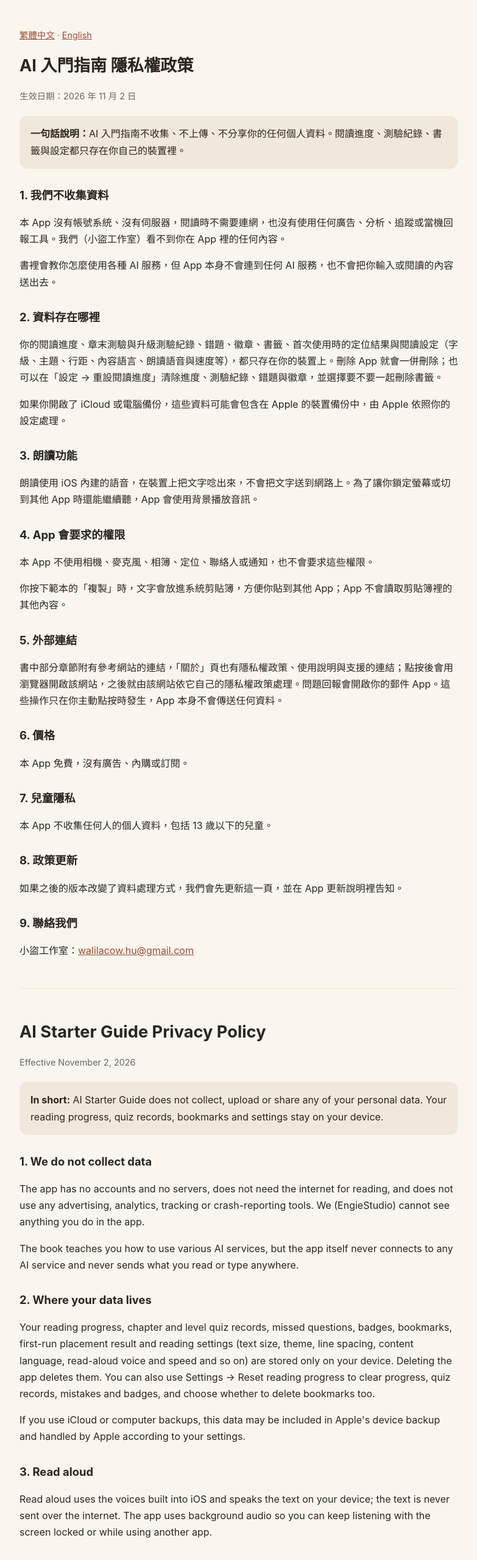
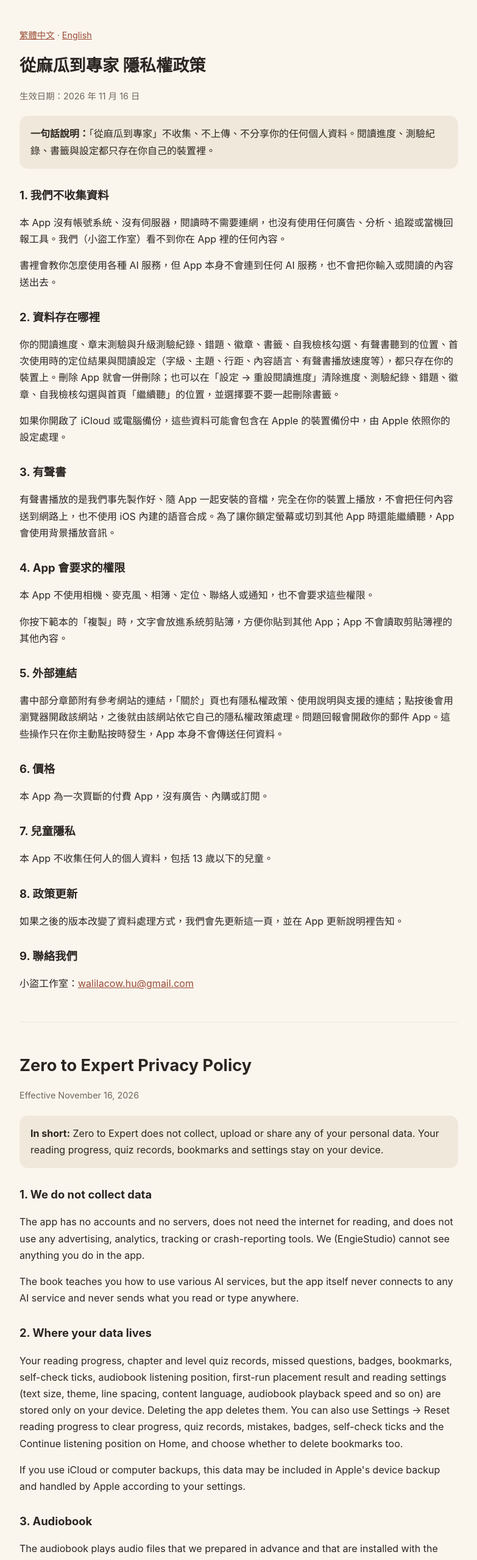
Before and after one commit to walilacow/EngieStudio-public-docs, a plain HTML site: page aiguide/privacy.html in a window 1280 px wide. Shown: the top 2559 px of the page at 61% size, without its empty margins (248-1031 px from the left). Drawn offline with Linux system fonts and the light colour scheme.

Commit message:
AI-guide 隱私權與支援頁：App 名稱改為「從麻瓜到專家／Zero to Expert」，依 1.0 功能更新內容
Co-Authored-By: Claude Opus 5.5 <noreply@anthropic.com>

```diff
--- a/aiguide/privacy.html
+++ b/aiguide/privacy.html
@@ -3,7 +3,7 @@
 <head>
 <meta charset="utf-8">
 <meta name="viewport" content="width=device-width, initial-scale=1">
-<title>AI 入門指南 隱私權政策 / AI Starter Guide Privacy Policy</title>
+<title>從麻瓜到專家 隱私權政策 / Zero to Expert Privacy Policy</title>
 <style>
   :root { --bg: #faf6ee; --fg: #2a2520; --muted: #6f665c; --card: #f0e8da; --accent: #9a4b36; }
   @media (prefers-color-scheme: dark) {
@@ -24,11 +24,11 @@
 <main>
   <p class="meta"><a href="#zh-Hant">繁體中文</a> · <a href="#en">English</a></p>
   <section id="zh-Hant" lang="zh-Hant">
-  <h1>AI 入門指南 隱私權政策</h1>
-  <p class="meta">生效日期：2026 年 11 月 2 日</p>
+  <h1>從麻瓜到專家 隱私權政策</h1>
+  <p class="meta">生效日期：2026 年 11 月 16 日</p>
 
   <div class="summary">
-    <strong>一句話說明：</strong>AI 入門指南不收集、不上傳、不分享你的任何個人資料。閱讀進度、測驗紀錄、書籤與設定都只存在你自己的裝置裡。
+    <strong>一句話說明：</strong>「從麻瓜到專家」不收集、不上傳、不分享你的任何個人資料。閱讀進度、測驗紀錄、書籤與設定都只存在你自己的裝置裡。
   </div>
 
   <h2>1. 我們不收集資料</h2>
@@ -36,11 +36,11 @@
   <p>書裡會教你怎麼使用各種 AI 服務，但 App 本身不會連到任何 AI 服務，也不會把你輸入或閱讀的內容送出去。</p>
 
   <h2>2. 資料存在哪裡</h2>
-  <p>你的閱讀進度、章末測驗與升級測驗紀錄、錯題、徽章、書籤、首次使用時的定位結果與閱讀設定（字級、主題、行距、內容語言、朗讀語音與速度等），都只存在你的裝置上。刪除 App 就會一併刪除；也可以在「設定 → 重設閱讀進度」清除進度、測驗紀錄、錯題與徽章，並選擇要不要一起刪除書籤。</p>
+  <p>你的閱讀進度、章末測驗與升級測驗紀錄、錯題、徽章、書籤、自我檢核勾選、有聲書聽到的位置、首次使用時的定位結果與閱讀設定（字級、主題、行距、內容語言、有聲書播放速度等），都只存在你的裝置上。刪除 App 就會一併刪除；也可以在「設定 → 重設閱讀進度」清除進度、測驗紀錄、錯題、徽章、自我檢核勾選與首頁「繼續聽」的位置，並選擇要不要一起刪除書籤。</p>
   <p>如果你開啟了 iCloud 或電腦備份，這些資料可能會包含在 Apple 的裝置備份中，由 Apple 依照你的設定處理。</p>
 
-  <h2>3. 朗讀功能</h2>
-  <p>朗讀使用 iOS 內建的語音，在裝置上把文字唸出來，不會把文字送到網路上。為了讓你鎖定螢幕或切到其他 App 時還能繼續聽，App 會使用背景播放音訊。</p>
+  <h2>3. 有聲書</h2>
+  <p>有聲書播放的是我們事先製作好、隨 App 一起安裝的音檔，完全在你的裝置上播放，不會把任何內容送到網路上，也不使用 iOS 內建的語音合成。為了讓你鎖定螢幕或切到其他 App 時還能繼續聽，App 會使用背景播放音訊。</p>
 
   <h2>4. App 會要求的權限</h2>
   <p>本 App 不使用相機、麥克風、相簿、定位、聯絡人或通知，也不會要求這些權限。</p>
@@ -50,7 +50,7 @@
   <p>書中部分章節附有參考網站的連結，「關於」頁也有隱私權政策、使用說明與支援的連結；點按後會用瀏覽器開啟該網站，之後就由該網站依它自己的隱私權政策處理。問題回報會開啟你的郵件 App。這些操作只在你主動點按時發生，App 本身不會傳送任何資料。</p>
 
   <h2>6. 價格</h2>
-  <p>本 App 免費，沒有廣告、內購或訂閱。</p>
+  <p>本 App 為一次買斷的付費 App，沒有廣告、內購或訂閱。</p>
 
   <h2>7. 兒童隱私</h2>
   <p>本 App 不收集任何人的個人資料，包括 13 歲以下的兒童。</p>
@@ -65,11 +65,11 @@
   <hr>
 
   <section id="en" lang="en">
-  <h1>AI Starter Guide Privacy Policy</h1>
-  <p class="meta">Effective November 2, 2026</p>
+  <h1>Zero to Expert Privacy Policy</h1>
+  <p class="meta">Effective November 16, 2026</p>
 
   <div class="summary">
-    <strong>In short:</strong> AI Starter Guide does not collect, upload or share any of your personal data. Your reading progress, quiz records, bookmarks and settings stay on your device.
+    <strong>In short:</strong> Zero to Expert does not collect, upload or share any of your personal data. Your reading progress, quiz records, bookmarks and settings stay on your device.
   </div>
 
   <h2>1. We do not collect data</h2>
@@ -77,11 +77,11 @@
   <p>The book teaches you how to use various AI services, but the app itself never connects to any AI service and never sends what you read or type anywhere.</p>
 
   <h2>2. Where your data lives</h2>
-  <p>Your reading progress, chapter and level quiz records, missed questions, badges, bookmarks, first-run placement result and reading settings (text size, theme, line spacing, content language, read-aloud voice and speed and so on) are stored only on your device. Deleting the app deletes them. You can also use Settings → Reset reading progress to clear progress, quiz records, mistakes and badges, and choose whether to delete bookmarks too.</p>
+  <p>Your reading progress, chapter and level quiz records, missed questions, badges, bookmarks, self-check ticks, audiobook listening position, first-run placement result and reading settings (text size, theme, line spacing, content language, audiobook playback speed and so on) are stored only on your device. Deleting the app deletes them. You can also use Settings → Reset reading progress to clear progress, quiz records, mistakes, badges, self-check ticks and the Continue listening position on Home, and choose whether to delete bookmarks too.</p>
   <p>If you use iCloud or computer backups, this data may be included in Apple's device backup and handled by Apple according to your settings.</p>
 
-  <h2>3. Read aloud</h2>
-  <p>Read aloud uses the voices built into iOS and speaks the text on your device; the text is never sent over the internet. The app uses background audio so you can keep listening with the screen locked or while using another app.</p>
+  <h2>3. Audiobook</h2>
+  <p>The audiobook plays audio files that we prepared in advance and that are installed with the app. They play entirely on your device, nothing is sent over the internet, and the app does not use iOS's built-in speech voices. The app uses background audio so you can keep listening with the screen locked or while using another app.</p>
 
   <h2>4. Permissions</h2>
   <p>The app does not use the camera, microphone, photos, location, contacts or notifications, and never asks for these permissions.</p>
@@ -91,7 +91,7 @@
   <p>Some chapters include links to reference websites, and the About page links to this privacy policy and Help &amp; support. Tapping a link opens that website in your browser, where that site's own privacy policy applies. Report a problem opens your mail app. These happen only when you tap them; the app itself never sends any data.</p>
 
   <h2>6. Price</h2>
-  <p>The app is free, with no ads, in-app purchases or subscriptions.</p>
+  <p>The app is a one-time paid download, with no ads, in-app purchases or subscriptions.</p>
 
   <h2>7. Children's privacy</h2>
   <p>The app does not collect personal data from anyone, including children under 13.</p>
```
Also changed, not shown: aiguide/support.html (+9 -9 lines).
